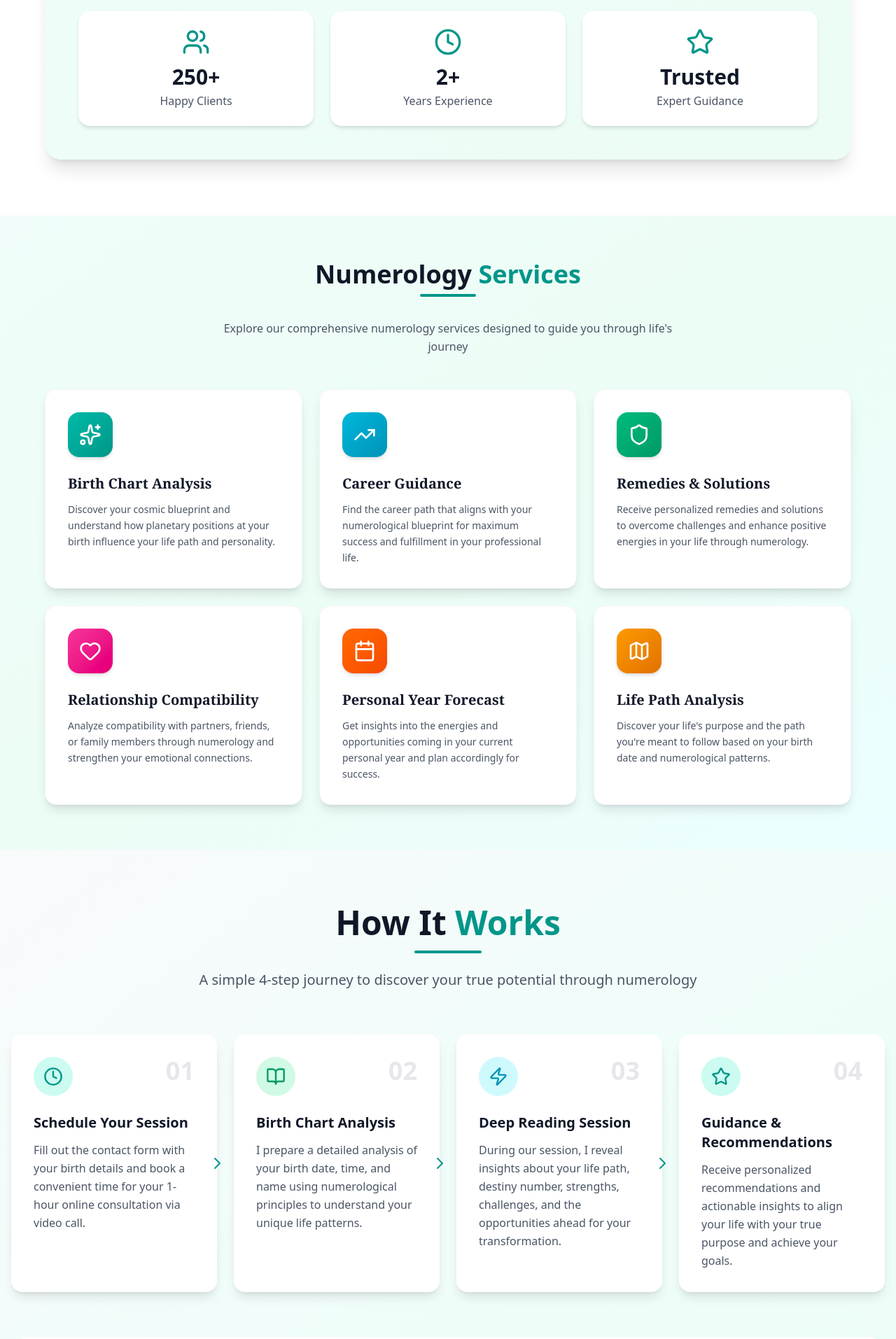
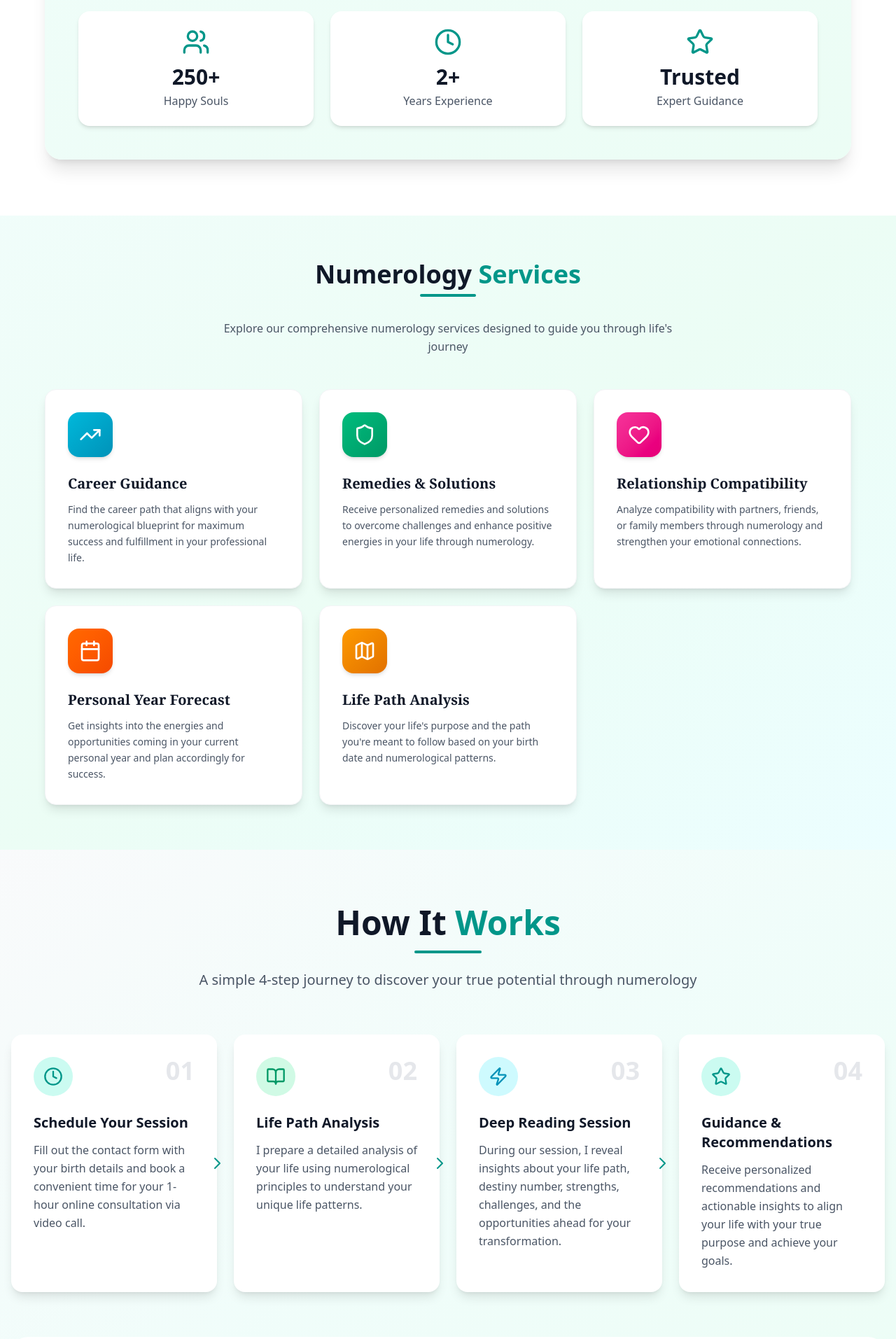
Before and after one commit to Shivaniii29/Numerology, a React (Vite) app: page / in a window 1280 px wide. Shown: the part 1540-3453 px from the top of the page at 70% size. Built offline with nearby package versions, Linux system fonts and the light colour scheme.

Commit message:
eighth Commit

```diff
--- a/index.html
+++ b/index.html
@@ -4,7 +4,7 @@
     <meta charset="UTF-8" />
     <link rel="icon" type="image/svg+xml" href="/Icon.png" />
     <meta name="viewport" content="width=device-width, initial-scale=1.0" />
-    <title>NumerologyWithUpasna</title>
+    <title>NumeroHealings</title>
   </head>
   <body>
     <div id="root"></div>
--- a/src/components/About.jsx
+++ b/src/components/About.jsx
@@ -33,7 +33,7 @@ Whether you're seeking clarity about your career, relationships, or life purpose
                 <div className="bg-white rounded-2xl p-6 text-center shadow-md">
                   <Users className="w-10 h-10 text-teal-600 mx-auto mb-3" />
                   <div className="text-3xl font-bold text-gray-900 mb-1">250+</div>
-                  <div className="text-gray-600">Happy Clients</div>
+                  <div className="text-gray-600">Happy Souls</div>
                 </div>
                 <div className="bg-white rounded-2xl p-6 text-center shadow-md">
                   <Clock className="w-10 h-10 text-teal-600 mx-auto mb-3" />
--- a/src/components/HowItWorks.jsx
+++ b/src/components/HowItWorks.jsx
@@ -12,8 +12,8 @@ export default function HowItWorks() {
     {
       icon: BookOpen,
       number: '02',
-      title: 'Birth Chart Analysis',
-      description: 'I prepare a detailed analysis of your birth date, time, and name using numerological principles to understand your unique life patterns.',
+      title: 'Life Path Analysis',
+      description: 'I prepare a detailed analysis of your life using numerological principles to understand your unique life patterns.',
       color: 'bg-emerald-100 text-emerald-600',
     },
     {
--- a/src/components/Pricing.jsx
+++ b/src/components/Pricing.jsx
@@ -77,7 +77,7 @@ export default function Pricing() {
 
             <div className="mt-4 p-3 bg-teal-50 rounded-xl text-center">
               <p className="text-gray-700 font-medium text-sm">
-                Join 250+ satisfied clients who found clarity and purpose
+                Join 250+ satisfied souls who found clarity and purpose
               </p>
             </div>
           </div>
--- a/src/components/Services.jsx
+++ b/src/components/Services.jsx
@@ -3,13 +3,13 @@
 import { Sparkles, TrendingUp, Shield, Heart, Calendar, Map } from "lucide-react"
 
 const services = [
-  {
-    icon: Sparkles,
-    title: "Birth Chart Analysis",
-    description:
-      "Discover your cosmic blueprint and understand how planetary positions at your birth influence your life path and personality.",
-    color: "from-teal-500 to-teal-600",
-  },
+  // {
+  //   icon: Sparkles,
+  //   title: "Birth Chart Analysis",
+  //   description:
+  //     "Discover your cosmic blueprint and understand how planetary positions at your birth influence your life path and personality.",
+  //   color: "from-teal-500 to-teal-600",
+  // },
   {
     icon: TrendingUp,
     title: "Career Guidance",
```
